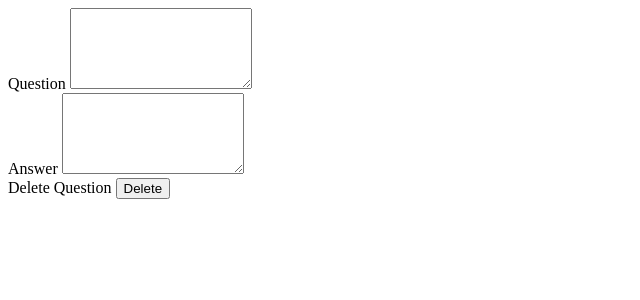
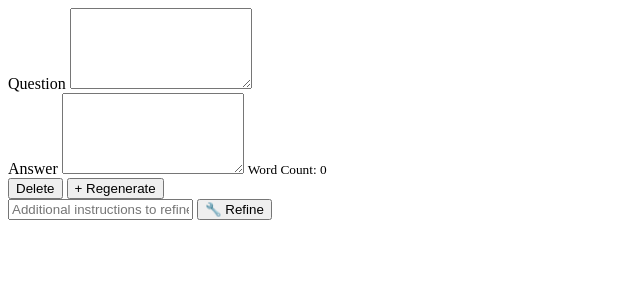
Before and after one commit to ZYKLOBS/SSKI-AAG, a FastAPI app: page /add_question in a window 1280 px wide. Shown: the top 300 px of the page, without its empty margins (0-640 px from the left). Run offline with FastAPI, Linux system fonts and the light colour scheme; tables that the repository leaves empty hold one stand-in row (values such as "Sample post").

Commit message:
several bug fixes

```diff
--- a/main.py
+++ b/main.py
@@ -394,30 +394,162 @@ async def add_question(
         {"request": request, "question": new_question, "index": index}
     )
 
+@app.post("/delete_question/{question_id}", response_class=HTMLResponse)
+async def delete_question(
+    request: Request,
+    question_id: int,
+    project_id: int,
+    db: Session = Depends(get_db)
+):
+    try:
+        form = await request.form()
+        print("Form data:", form)
+
+        # Load project
+        project = db.query(Project).filter(Project.id == project_id).first()
+        if not project:
+            raise HTTPException(status_code=404, detail="Project not found")
+
+        # Save project fields
+        project.source_text = form.get('source_text')
+        project.prompt_template = form.get('prompt_template')
+        project.api_key = form.get('api_key')
+
+        # Save question updates (excluding the one to be deleted)
+        index = 0
+        while True:
+            q_id = form.get(f'questions[{index}][id]')
+            q_question = form.get(f'questions[{index}][question]')
+            q_answer = form.get(f'questions[{index}][answer]')
+
+            if q_question is None:
+                break
+
+            if str(q_id) != str(question_id):  # skip the one being deleted
+                if q_id:
+                    question = db.query(Question).filter_by(id=q_id, project_id=project.id).first()
+                    if question:
+                        question.question = q_question
+                        question.answer = q_answer
+                else:
+                    new_question = Question(
+                        question=q_question,
+                        answer=q_answer,
+                        project_id=project.id
+                    )
+                    db.add(new_question)
+
+            index += 1
+
+        # Now delete the question
+        to_delete = db.query(Question).filter(
+            Question.id == question_id,
+            Question.project_id == project_id
+        ).first()
+        if to_delete:
+            db.delete(to_delete)
+
+        db.commit()
+
+        # Reload data for rendering
+        projects = get_all_projects(db)
+        return templates.TemplateResponse(
+            "main_template.html",
+            {
+                "request": request,
+                "project": project,
+                "projects": projects,
+                "questions": project.questions
+            }
+        )
+
+    except HTTPException as e:
+        raise e
+    except Exception as e:
+        print(f"Error during delete/save: {e}")
+        return JSONResponse(status_code=500, content={"error": "Unexpected error occurred"})
+
 @app.post("/regenerate_answer/{question_id}", response_class=HTMLResponse)
 async def regenerate_answer(request: Request, question_id: int, project_id: int, db: Session = Depends(get_db)):
     form = await request.form()
-    print(form)
+    print("Regenerate Form:", form)
 
+    # --- Save project like in /save-project-button/ ---
     project = db.query(Project).filter(Project.id == project_id).first()
+    if not project:
+        raise HTTPException(status_code=404, detail="Project not found")
+
+    project.source_text = form.get('source_text')
+    project.prompt_template = form.get('prompt_template')
+    project.api_key = form.get('api_key')
+
+    index = 0
+    while True:
+        q_id = form.get(f'questions[{index}][id]')
+        q_question = form.get(f'questions[{index}][question]')
+        q_answer = form.get(f'questions[{index}][answer]')
+
+        if q_question is None:
+            break
+
+        if q_id:
+            question = db.query(Question).filter_by(id=q_id, project_id=project.id).first()
+            if question:
+                question.question = q_question
+                question.answer = q_answer
+        else:
+            new_question = Question(
+                question=q_question,
+                answer=q_answer,
+                project_id=project.id
+            )
+            db.add(new_question)
+        index += 1
+
+    db.commit()
+
+    # --- Reload question to get updated message ---
     question = db.query(Question).filter_by(id=question_id, project_id=project_id).first()
     projects = get_all_projects(db)
     error_message = None
 
-    model = int(form.get("model"))
+    if not question or not question.question.strip():
+        error_message = "Can't regenerate answer: message is empty."
+        return templates.TemplateResponse(
+            "main_template.html",
+            {
+                "request": request,
+                "project": project,
+                "projects": projects,
+                "error_message": error_message
+            }
+        )
 
+    # --- Model selection ---
+    model = int(form.get("model", 0))
     if model == 1:
         llm = Claude.Claude()
     else:
-        print("Something went wrong")
+        error_message = "Invalid model selected."
+        return templates.TemplateResponse(
+            "main_template.html",
+            {
+                "request": request,
+                "project": project,
+                "projects": projects,
+                "error_message": error_message
+            }
+        )
 
+    # --- Call LLM ---
     llm.set_source_text(project.source_text)
     try:
         question.answer = llm.invoke(question.question, project.prompt_template, project.api_key)
     except AuthenticationError as e:
         print(f"API key authentication failed: {e}")
         question.answer = "[AUTHENTICATION ERROR: Invalid API key]"
-        error_message = "Invalid API key. Please check it and try again."
+        error_message = "Invalid API key. Please check it and try again. Did you save the project after entering it?"
+
     db.commit()
 
     return templates.TemplateResponse(
@@ -427,54 +559,109 @@ async def regenerate_answer(request: Request, question_id: int, project_id: int,
             "project": project,
             "projects": projects,
             "error_message": error_message
-        })
+        }
+    )
 
 @app.post("/refine_answer/{question_id}", response_class=HTMLResponse)
 async def refine_answer(
     request: Request,
     question_id: int,
     project_id: int = Query(...),
-    refine_prompt: str = Query(None),
     db: Session = Depends(get_db)
 ):
-    try:
-        form = await request.form()
-    except Exception:
-        form = {}
+    form = await request.form()
+    print("Refine Form:", form)
 
-    # Fallback: Get refine_prompt from form if not passed via query
-    if not refine_prompt:
-        refine_prompt = form.get("refine_prompt", "")
+    # Save project data
+    project = db.query(Project).filter(Project.id == project_id).first()
+    if not project:
+        raise HTTPException(status_code=404, detail="Project not found")
 
-    # Fallback: get model from form if needed (or set a default)
-    try:
-        model = int(form.get("model", 1))  # default to 1 if not provided
-    except (ValueError, TypeError):
-        model = 1
+    project.source_text = form.get('source_text')
+    project.prompt_template = form.get('prompt_template')
+    project.api_key = form.get('api_key')
+    api_key_copy = project.api_key
 
-    print(f"Refine prompt: {refine_prompt}")
-    print(f"Model: {model}")
+    refine_prompts = form.getlist("refine_prompt")  # get all refine prompts as a list
 
-    # Fetch DB records
-    project = db.query(Project).filter(Project.id == project_id).first()
+    index = 0
+    refine_prompt_used = ""
+
+    while True:
+        q_id = form.get(f'questions[{index}][id]')
+        q_question = form.get(f'questions[{index}][question]')
+        q_answer = form.get(f'questions[{index}][answer]')
+
+        if q_question is None:
+            break
+
+        if q_id:
+            question_obj = db.query(Question).filter_by(id=q_id, project_id=project.id).first()
+            if question_obj:
+                question_obj.question = q_question
+                question_obj.answer = q_answer
+            # If this question matches the one to refine, get its refine prompt by index
+            if int(q_id) == question_id and index < len(refine_prompts):
+                refine_prompt_used = refine_prompts[index].strip()
+        else:
+            new_question = Question(
+                question=q_question,
+                answer=q_answer,
+                project_id=project.id
+            )
+            db.add(new_question)
+
+        index += 1
+
+    db.commit()
+
+    # ✅ Reload question AFTER saving updates
     question = db.query(Question).filter_by(id=question_id, project_id=project_id).first()
     projects = get_all_projects(db)
     error_message = None
 
+    # ✅ Check updated content now
+    if not question or not question.question.strip() or not question.answer.strip():
+        error_message = "Can't refine: Question or previous answer is empty."
+        return templates.TemplateResponse(
+            "main_template.html",
+            {
+                "request": request,
+                "project": project,
+                "projects": projects,
+                "error_message": error_message
+            }
+        )
+
+    # Model selection
+    try:
+        model = int(form.get("model", 1))
+    except (ValueError, TypeError):
+        model = 1
+
     if model == 1:
         llm = Claude.Claude()
     else:
-        print("Something went wrong with model selection")
+        error_message = "Invalid model selected."
+        return templates.TemplateResponse(
+            "main_template.html",
+            {
+                "request": request,
+                "project": project,
+                "projects": projects,
+                "error_message": error_message
+            }
+        )
 
-    llm.set_source_text(project.source_text)
 
+    print(f"Refine prompt: {refine_prompt_used}")
     try:
         question.answer = llm.refine(
             user_prompt=question.question,
-            refine_prompt=refine_prompt,
+            refine_prompt=refine_prompt_used,
             previous_answer=question.answer,
             prompt_template=project.prompt_template,
-            api_key=project.api_key
+            api_key=api_key_copy
         )
     except AuthenticationError as e:
         print(f"API key authentication failed: {e}")
@@ -490,28 +677,6 @@ async def refine_answer(
             "project": project,
             "projects": projects,
             "error_message": error_message
-        }
-    )
-
-@app.post("/delete_question/{question_id}", response_class=HTMLResponse)
-async def delete_question(request: Request, question_id: int, project_id: int, db: Session = Depends(get_db)):
-    question = db.query(Question).filter(
-        Question.id == question_id,
-        Question.project_id == project_id
-    ).first()
-
-    if question:
-        db.delete(question)
-        db.commit()
-
-    project = db.query(Project).filter(Project.id == project_id).first()
-    projects = get_all_projects(db)
-    return templates.TemplateResponse(
-        "main_template.html",
-        {
-            "request": request,
-            "project": project,
-            "projects": projects
         }
     )
 
--- a/templates/question_block.html
+++ b/templates/question_block.html
@@ -1,44 +1,51 @@
 <div class="row mb-4 question-block" id="question-{{ question.id }}">
   <div class="col-6">
-        <div class="form-group">
-            <label for="source-{{ question.id }}" class="form-label">Question</label>
-            <textarea
-                class="form-control"
+    <label class="form-label" for="source-{{ question.id }}">Question</label>
+    <textarea class="form-control"
               name="questions[{{ index }}][question]"
               id="source-{{ question.id }}"
-                rows="5"
-                >{{ question.question }}</textarea>
-
+              rows="5">{{ question.question }}</textarea>
     <input type="hidden" name="questions[{{ index }}][id]" value="{{ question.id }}">
     <input type="hidden" name="questions[{{ index }}][project_id]" value="{{ question.project_id }}">
   </div>
-    </div>
 
   <div class="col-6">
-        <div class="form-group">
-            <label for="answer-{{ question.id }}" class="form-label">Answer</label>
-            <textarea
-                class="form-control"
+    <label class="form-label" for="answer-{{ question.id }}">Answer</label>
+    <textarea class="form-control"
               name="questions[{{ index }}][answer]"
               id="answer-{{ question.id }}"
               rows="5"
-                >{{ question.answer }}</textarea>
-        </div>
-    </div>
-    <div class="col-6">
-        <div class="form-group">
-            <label for="answer-{{ question.id }}" class="form-label">Delete Question</label>
-            <button
-                type="button"
-                class="btn btn-outline-danger btn-sm"
+              oninput="updateWordCount({{ question.id }})">{{ question.answer }}</textarea>
+    <small class="form-text text-muted">Word Count: <span id="word-count-{{ question.id }}">0</span></small>
+
+    <div class="mt-2">
+      <button type="button" class="btn btn-outline-danger btn-sm"
               hx-post="/delete_question/{{ question.id }}?project_id={{ question.project_id }}"
               hx-target="#main_content"
               hx-swap="outerHTML"
               hx-confirm="Are you sure you want to delete this question?">
         Delete
       </button>
+      <button type="button" class="btn btn-outline-primary btn-sm"
+              hx-post="/regenerate_answer/{{ question.id }}?project_id={{ question.project_id }}"
+              hx-target="#main_content"
+              hx-swap="outerHTML"
+              hx-confirm="Are you sure you want to regenerate the answer?">
+        + Regenerate
+      </button>
     </div>
 
+    <div class="input-group input-group-sm mt-2">
+      <input type="text" class="form-control" name="refine_prompt" id="refine_prompt_{{ question.id }}"
+             placeholder="Additional instructions to refine the answer">
+      <button type="button"
+          class="btn btn-outline-primary"
+          hx-post="/refine_answer/{{ question.id }}?project_id={{ question.project_id }}"
+          hx-target="#main_content"
+          hx-swap="outerHTML"
+          hx-confirm="Are you sure you want to refine the answer?">
+            🔧 Refine
+          </button>
     </div>
-
   </div>
+</div>
```
Also changed, not shown: templates/main_template.html (+6 -2 lines), 1 other file. Lines whose indentation alone changed are shown as unchanged.
